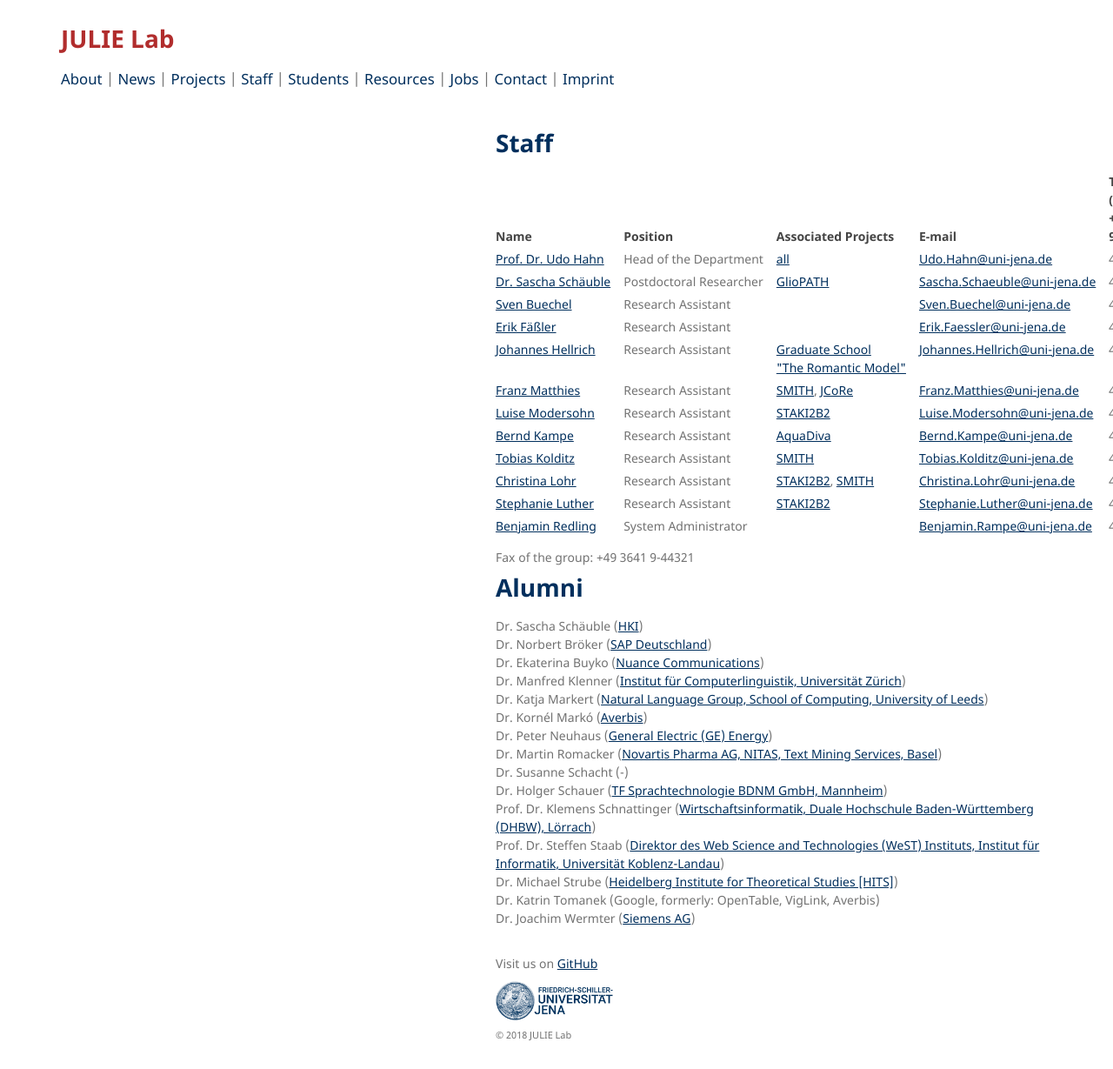
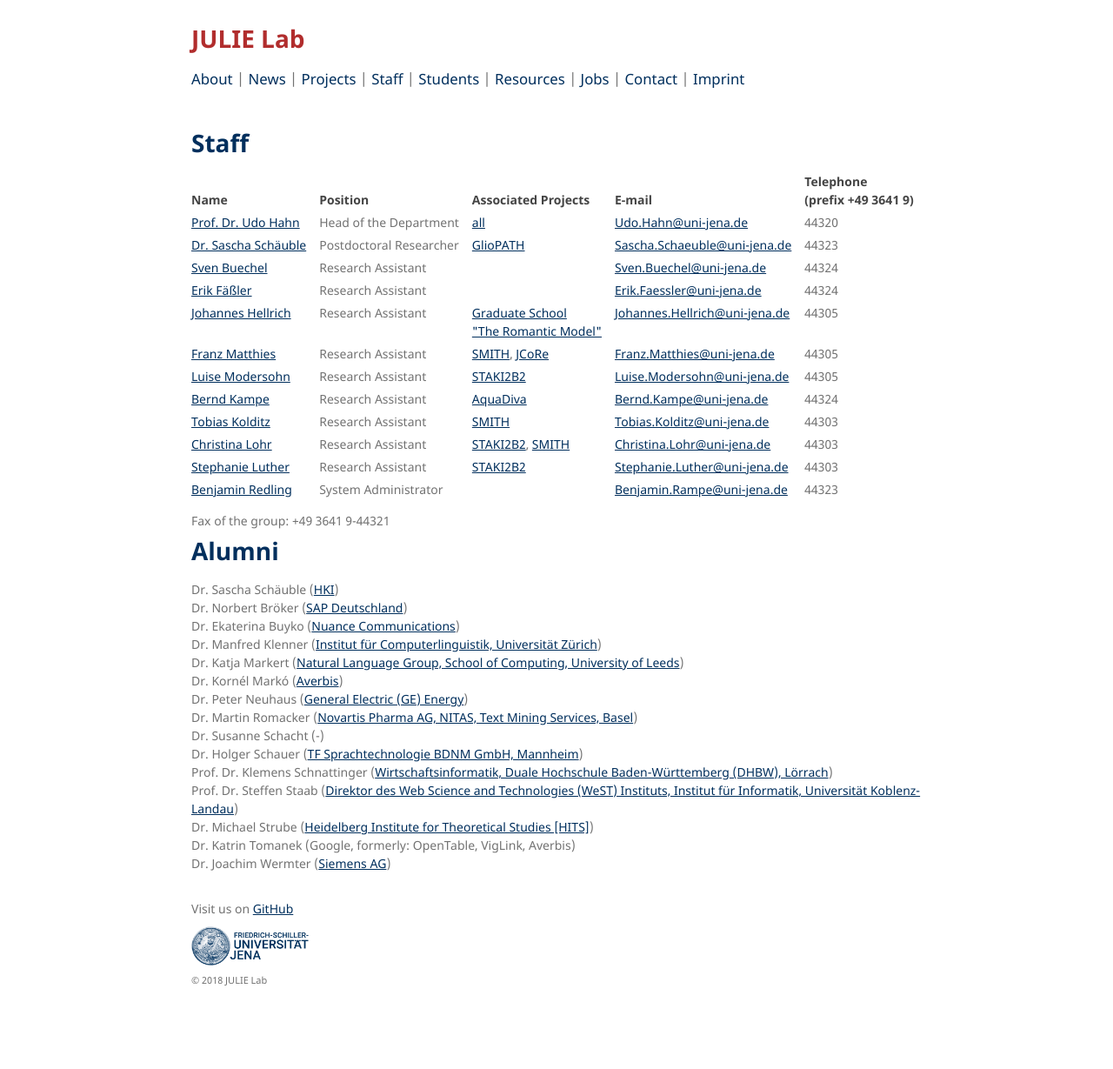
Before and after one commit to JULIELab/JULIELab.github.io, a Jekyll site: the page built from Staff.md, in a window 1280 px wide and 1229 px high. Shown: the whole window at 87% size. Built offline with Jekyll 4.4.1, drawn with Linux system fonts in a browser that asks for light colours; our own code applies the rules of GitHub Pages for plain Markdown files.

Commit message:
Update staff_tab.html

```diff
--- a/_layouts/staff_tab.html
+++ b/_layouts/staff_tab.html
@@ -24,7 +24,7 @@
     width: 100%;
   }
   .wrapper1 {
-    width:860;
+    width:860px;
     margin:0 auto;
   }
   navi {
@@ -42,7 +42,7 @@
     position:static;
     float:middle;
     top:20px;
-    width:860;
+    width:860px;
     padding-top:90px;
     padding-bottom:20px;
   }
```
